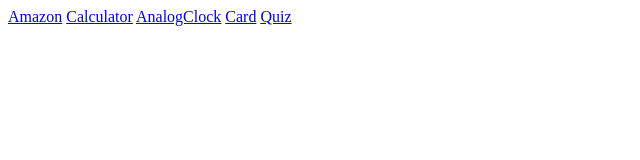
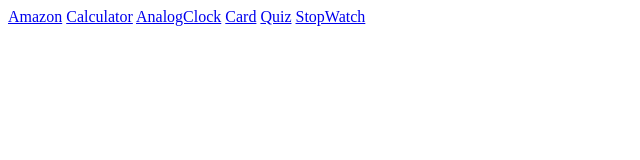
Before and after one commit to HARSH-SANANDIYA/WORK, a plain HTML site: page index.html in a window 1280 px wide. Shown: the full height of the page, 0-640 px from the left. Drawn offline with Linux system fonts and the light colour scheme.

Commit message:
Link Project With index.html

```diff
--- a/index.html
+++ b/index.html
@@ -11,5 +11,6 @@
     <a href="./AnalogClock/index.html">AnalogClock</a>
     <a href="./card hover animation/index.html">Card</a>
     <a href="./Quiz/index.html">Quiz</a>
+    <a href="./StopWatch/index.html">StopWatch</a>
   </body>
 </html>
```
